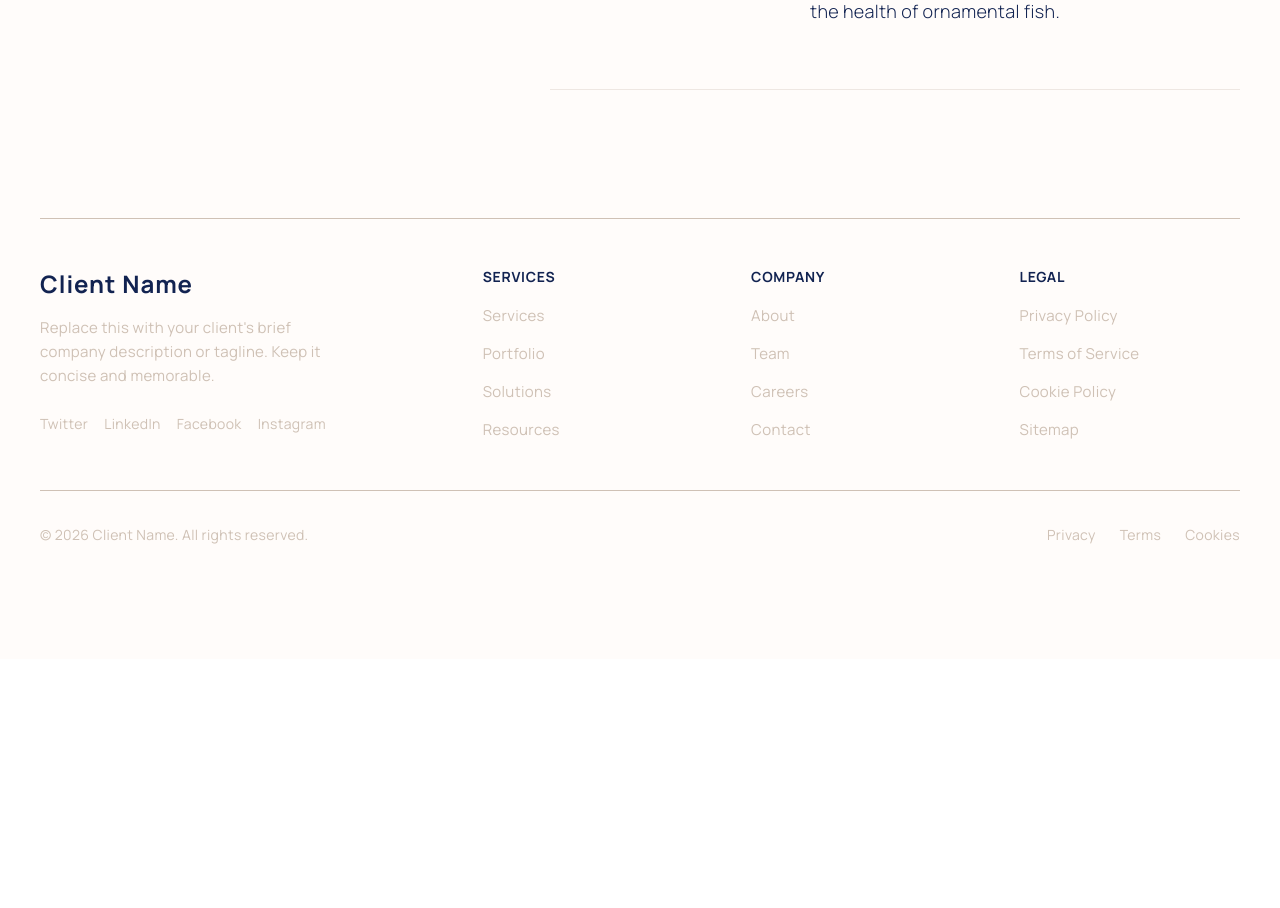
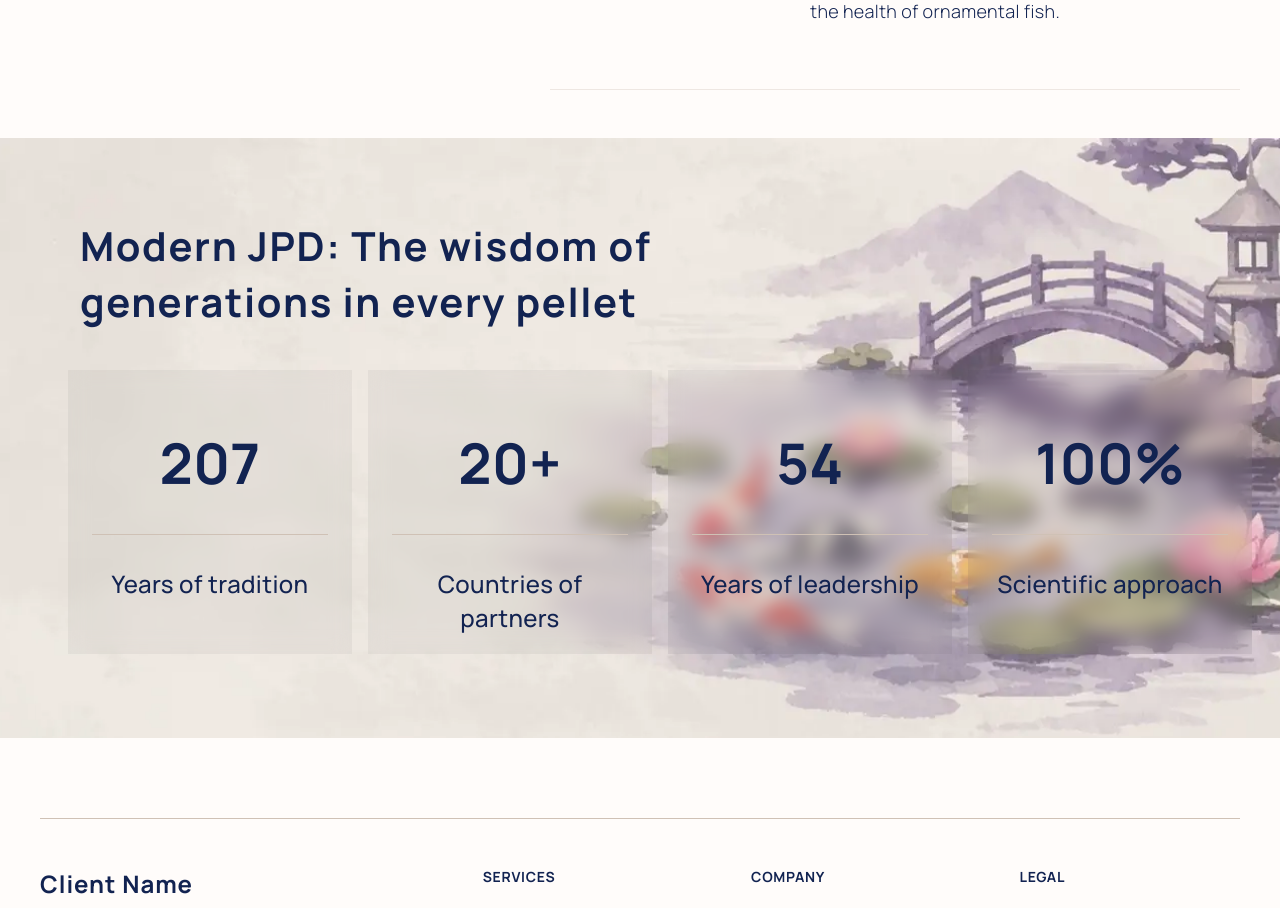
Before and after one commit to culplate/jpd-land, a Next.js app: page /en/ in a window 1280 px wide. Shown: the part 2540-3448 px from the top of the page. Before the commit the page ends 3199 px from the top, so only its background shows below. Built offline with nearby package versions, Linux system fonts and the light colour scheme.

Commit message:
feat: Benefits section

```diff
--- a/src/app/[locale]/page.tsx
+++ b/src/app/[locale]/page.tsx
@@ -1,6 +1,7 @@
 import { Hero } from '@/components/sections';
 import { Reviews } from '@/components/sections/main/Reviews/Reviews';
 import { History } from '@/components/sections/main/History/History';
+import { Benefits } from '@/components/sections/main/Benefits/Benefits';
 import { getDictionary, Locale } from '@/lib/locales/locales';
 
 type Props = {
@@ -24,6 +25,7 @@ export default async function Home({ params }: Props) {
       />
       <Reviews dict={dict.main.reviews} />
       <History locale={locale} dict={dict.main.history} />
+      <Benefits dict={dict.main.benefits} />
     </>
   );
 }
--- /dev/null
+++ b/src/components/sections/main/Benefits/Benefits.module.scss
@@ -0,0 +1,12 @@
+.section {
+  background: url('../../../../../public/img/bg/bg-benefits.webp') no-repeat
+    center center;
+  background-size: cover;
+  // padding: 0;
+}
+
+.title {
+  max-width: 800px;
+  margin-bottom: 2.5rem;
+  font-size: var(--text-h2-size);
+}
--- /dev/null
+++ b/src/components/sections/main/Benefits/Benefits.tsx
@@ -0,0 +1,23 @@
+import styles from './Benefits.module.scss';
+import { Dictionary } from '@/content/i18n/schema';
+
+import { Container } from '@/components/ui/Container/Container';
+import { Section } from '@/components/ui/Section/Section';
+import { Title } from '@/components/ui/Title/Title';
+import { BenefitCard } from '@/components/ui/BenefitCard/BenefitCard';
+import { Carousel } from '@/components/ui/Carousel/Carousel';
+
+export function Benefits({ dict }: { dict: Dictionary['main']['benefits'] }) {
+  return (
+    <Section padding="lg" className={styles.section}>
+      <Container size="lg">
+        <Title className={styles.title}>{dict.title}</Title>
+        <Carousel desktopMode="static" breakout className={styles.cards}>
+          {dict.cards.map((card) => (
+            <BenefitCard key={card.metric} benefit={card} />
+          ))}
+        </Carousel>
+      </Container>
+    </Section>
+  );
+}
--- /dev/null
+++ b/src/components/ui/BenefitCard/BenefitCard.module.scss
@@ -0,0 +1,36 @@
+.card {
+  background-color: rgba(0, 0, 0, 0.041);
+  padding: 3.375rem 1.5rem;
+  width: 304px;
+  height: 304px;
+  backdrop-filter: blur(10px);
+
+  @include media($bp-tablet) {
+    padding: 2.5rem 1rem;
+    width: 244px;
+    height: 244px;
+  }
+
+  @include media($bp-desktop) {
+    padding: 3.375rem 1.5rem;
+    width: 284px;
+    height: 284px;
+  }
+}
+
+.metric {
+  font-size: 4rem;
+  font-weight: var(--text-heading-weight);
+  padding-bottom: 2rem;
+  border-bottom: 1px solid var(--color-border);
+  text-align: center;
+
+  @include media($bp-tablet) {
+    font-size: 3.5rem;
+  }
+}
+
+.description {
+  padding-top: 2rem;
+  text-align: center;
+}
--- /dev/null
+++ b/src/components/ui/BenefitCard/BenefitCard.tsx
@@ -0,0 +1,18 @@
+import { BenefitsCardItem } from '@/content/i18n/schema';
+import styles from './BenefitCard.module.scss';
+import { Text } from '../Text/Text';
+
+interface BenefitCardProps {
+  benefit: BenefitsCardItem;
+}
+
+export function BenefitCard({ benefit }: BenefitCardProps) {
+  return (
+    <div className={styles.card}>
+      <Text className={styles.metric}>{benefit.metric}</Text>
+      <Text size="lg" weight="medium" className={styles.description}>
+        {benefit.description}
+      </Text>
+    </div>
+  );
+}
--- a/src/content/i18n/en.ts
+++ b/src/content/i18n/en.ts
@@ -117,6 +117,27 @@ const en: Dictionary = {
           title: 'Innovation and development',
           description:
             'JPD shaped a product range associated with Japanese precision and disciplined quality. The brand strengthened its focus on prevention and treatment, developing scientific approaches to the health of ornamental fish.',
+        },
+      ],
+    },
+    benefits: {
+      title: 'Modern JPD: The wisdom of generations in every pellet',
+      cards: [
+        {
+          metric: '207',
+          description: 'Years of tradition',
+        },
+        {
+          metric: '20+',
+          description: 'Countries of partners',
+        },
+        {
+          metric: '54',
+          description: 'Years of leadership',
+        },
+        {
+          metric: '100%',
+          description: 'Scientific approach',
         },
       ],
     },
--- a/src/content/i18n/uk.ts
+++ b/src/content/i18n/uk.ts
@@ -120,6 +120,27 @@ const uk: Dictionary = {
           description:
             'JPD формує асортимент, який асоціюється з японською точністю та дисципліною якості. Бренд посилює напрями профілактики та лікування, розвиває наукові підходи до здоровʼя декоративних риб.',
           imageLink: null,
+        },
+      ],
+    },
+    benefits: {
+      title: 'Сучасне JPD: Досвід поколінь у кожній гранулі',
+      cards: [
+        {
+          metric: '207',
+          description: 'Років традиції',
+        },
+        {
+          metric: '20+',
+          description: 'Країн-партнерів',
+        },
+        {
+          metric: '54',
+          description: 'Роки лідерства',
+        },
+        {
+          metric: '100%',
+          description: 'Науковий підхід',
         },
       ],
     },
```
Also changed, not shown: src/content/i18n/schema.ts (+9 -0 lines), public/img/bg/bg-benefits.webp (added).
